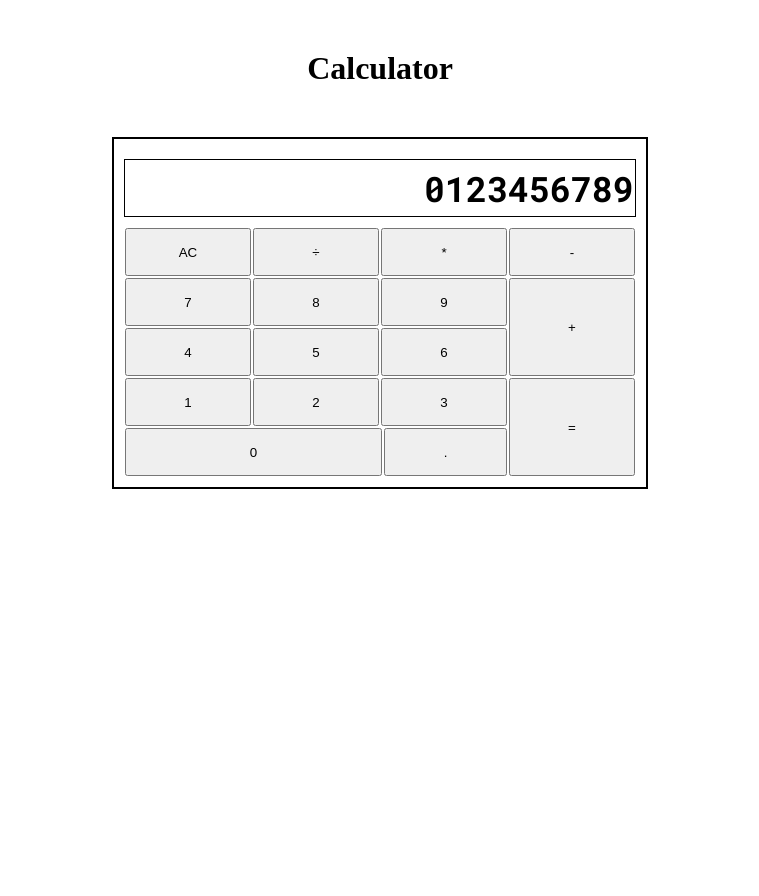
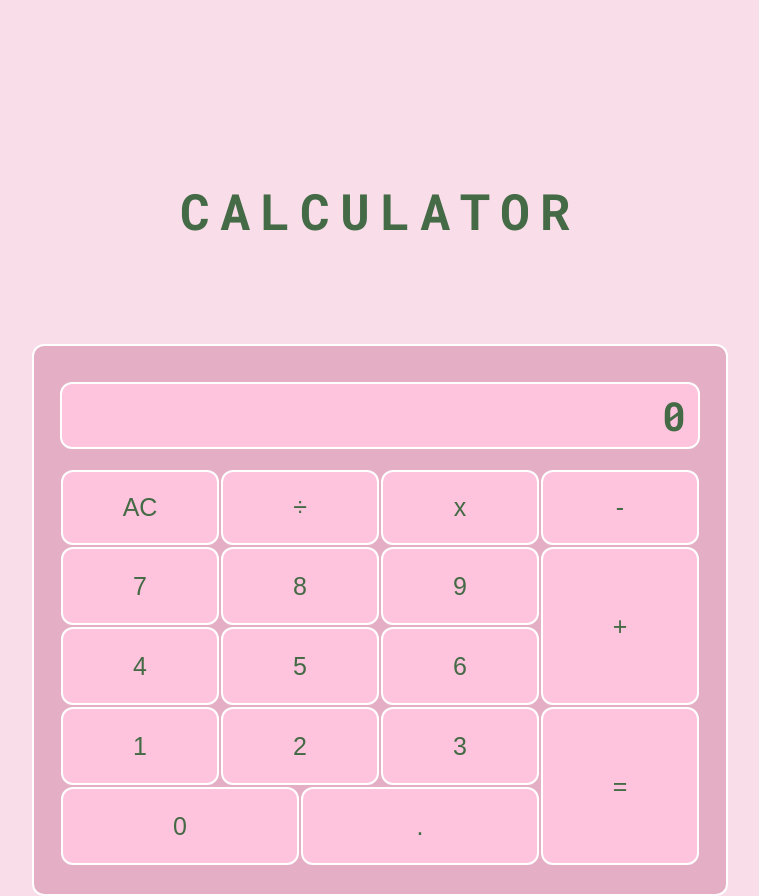
Before and after one commit to jenortega/calculator, a plain HTML site: page index.html in a window 1280 px wide. Both pictures are taken after a click on the button "AC". Shown: the whole page, without its empty margins (260-1019 px from the left). Before the commit the page ends 800 px from the top, so only its background shows below. Drawn offline with Linux system fonts and the light colour scheme.

Commit message:
Complete Basic Calculations

```diff
--- a/app.js
+++ b/app.js
@@ -1,12 +1,86 @@
-function operate(operator, num1, num2){
-    if (operator == "+"){
-        add(num1, num2);
+let numArray = [];
+let num1 = [];
+let num2 = [];
+let operator = "";
+let index = 0;
+
+let onScreen = [];
+
+let btnText  = "";
+
+const displayText = document.querySelector("h2");
+displayText.textContent = "0";
+
+const numButtons = document.querySelectorAll(".number");
+numButtons.forEach((numButton) => {
+    numButton.addEventListener('click', e => {
+        btnText = e.target.innerText;
+        numArray.push(Number(btnText));
+        onScreen.push(Number(btnText));
+        displayText.textContent = joinNum(onScreen);
+    });
+});
+
+const opButtons = document.querySelectorAll(".operator");
+opButtons.forEach((opButton) => {
+    opButton.addEventListener('click', e => {
+        btnText = e.target.innerText;
+        displayText.textContent = btnText;
+        onScreen = [];
+        operator = btnText;
+
+        numArray.push(btnText);
+
+        if (btnText == "AC") {
+            displayText.textContent = "0";
+            numArray = [];
+            num1 = [];
+            num2=[]
+            operator=""
+        } else if (btnText == "=") {
+            //console.log("= pressed")
+            numArray.pop();
+            //console.log("numArray: "+ numArray)
+            //Saving variable num1, num2, and operator
+            for (let i = 0; i < numArray.length; i++) {
+                if (typeof numArray[i] == "string") {
+                    index = i;
+                    operator = numArray[i]
+                    //i = 0; NO!, infinite loop
+                    //&& 2 < 2, infinite loop
+                    for (let i = 0; i < numArray.length; i++){
+                        if (typeof numArray[i] == "number" && i < index){
+                            num1.push(Number(numArray[i]));
+                        } else if (typeof numArray[i] == "number" && i > index){
+                            num2.push(Number(numArray[i]));
+                        }
+                    }
+                }
+            }
+            num1 = Number(joinNum(num1));
+            num2 = Number(joinNum(num2));
+
+            displayText.textContent = operate(numObj);
+
+        };
+    });
+});
+
+
+
+function joinNum(aValue) {
+    return aValue.join("")
+}
+
+function operate(obj){
+    if (obj.operator == "+"){
+        return add(obj.num1, obj.num2);
     } else if (operator == "-") {
-        substract(num1, num2);
-    } else if (operator == "*") {
-        multiply(num1, num2);
-    } else if (operator == "/") {
-        divide(num1, num2);
+        return substract(obj.num1, obj.num2);
+    } else if (operator == "x") {
+        return multiply(obj.num1, obj.num2);
+    } else if (operator == "÷") {
+        return divide(obj.num1, obj.num2);
     }
 }
 
--- a/index.html
+++ b/index.html
@@ -10,48 +10,48 @@
 
 <body>
     <div id="header">
-        <h1>Calculator</h1>
+        <h1>CALCULATOR</h1>
     </div>
 
 
     <div id="calculator">
         <div id="display-area">
-            <h2>0123456789</h2>
+            <h2>0</h2>
         </div>
 
         <div id="buttons-area">
             <div id="top-section">
-                <button class="btn">AC</button>
-                <button class="btn">÷</button>
-                <button class="btn">*</button>
-                <button class="btn">-</button>
+                <button class="btn operator">AC</button>
+                <button class="btn operator">÷</button>
+                <button class="btn operator">x</button>
+                <button class="btn operator">-</button>
             </div>
 
             <div id="bottom-section">
                 <div id="numbers">
                     <div class="row">
-                        <button class="btn">7</button>
-                        <button class="btn">8</button>
-                        <button class="btn">9</button>
+                        <button class="btn number">7</button>
+                        <button class="btn number">8</button>
+                        <button class="btn number">9</button>
                     </div>
                     <div class="row">
-                        <button class="btn">4</button>
-                        <button class="btn">5</button>
-                        <button class="btn">6</button>
+                        <button class="btn number">4</button>
+                        <button class="btn number">5</button>
+                        <button class="btn number">6</button>
                     </div>
                     <div class="row">
-                        <button class="btn">1</button>
-                        <button class="btn">2</button>
-                        <button class="btn">3</button>
+                        <button class="btn number">1</button>
+                        <button class="btn number">2</button>
+                        <button class="btn number">3</button>
                     </div>
                     <div class="row">
-                        <button class="btn zero">0</button>
+                        <button class="btn number">0</button>
                         <button class="btn period">.</button>
                     </div>
                 </div>
                 <div id="right-buttons">
-                    <button class="btn">+</button>
-                    <button class="btn">=</button>
+                    <button class="btn operator">+</button>
+                    <button class="btn operator">=</button>
                 </div>
             </div>
         </div>
--- a/styles.css
+++ b/styles.css
@@ -1,4 +1,10 @@
 @import url('https://fonts.googleapis.com/css2?family=Roboto+Mono:ital,wght@0,100;0,200;0,300;0,400;0,500;0,600;0,700;1,100;1,200;1,300;1,400;1,500;1,600;1,700&display=swap');
+html,
+body {
+    height: 100%;
+    background-color: #f9dde9;
+    color: #446A46;
+}
 
 body {
     display: flex;
@@ -8,51 +14,59 @@ body {
 }
 
 #header {
-    margin: auto;
+    margin: 10% auto 50px;
 }
 
 h1 {
+    font-family: 'Roboto Mono', monospace;
+    font-size: 50px;
+    letter-spacing: 10px;
     margin: 50px auto;
 }
 
 /* CALCULATOR DISPLAY */
 #calculator {
-    border: 2px black solid;
-    padding: 10px;
-    width: 40%;
-    height: 70%;
-
+    background-color: #E4AEC5;
+    border: 2px white solid;
+    border-radius: 12px;
+    flex: 1 1 auto;
+    margin-bottom: 20%;
+    padding: 2%;
+    width: 50%;
 }
 
 #display-area{
-    width: auto;
-    height: 20%;
-    padding: 0;
+    border-radius: 50%;
     display: flex;
     justify-content: center;
+    padding-bottom: 10px;
+    width: auto;
 }
 
 h2 {
+    background-color: #FFC4DD;
+    border: 2px white solid;
+    border-radius: 12px;
     font-family: 'Roboto Mono', monospace;
-    border: 1px black solid;
+    font-size: 40px;
+    letter-spacing: 2px;
     text-align: right;
-    font-size: 35px;
-    padding: 5px 1px;
     flex: 1;
     margin: 10px 0px;
-
+    padding: 5px 10px;
 }
 
 /* CALCULATOR BUTTONS */
 #buttons-area {
     display: flex;
     flex-direction: column;
+    height: 80%;
 }
 
 #top-section,
 .row {
     display: flex;
-    height: 50px;
+    height: 80px;
 }
 
 #bottom-section {
@@ -62,7 +76,7 @@ h2 {
 #numbers {
     display: flex;
     flex-direction: column;
-    width: 75%
+    width: 75%;
 }
 
 #right-buttons {
@@ -72,6 +86,11 @@ h2 {
 }
 
 .btn {
+    background-color: #FFC4DD;
+    border: 2px solid white;
+    border-radius: 12px;
+    color: #446A46;
+    font-size: 25px;
     flex: 1;
     height: auto;
     width: auto;
@@ -81,5 +100,5 @@ h2 {
 
 .row > .zero {
     flex: 1 1 auto;
-    width: 38%;
+    width: 37%;
 }
```
